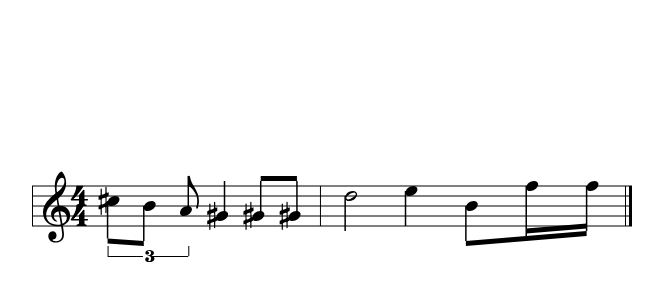
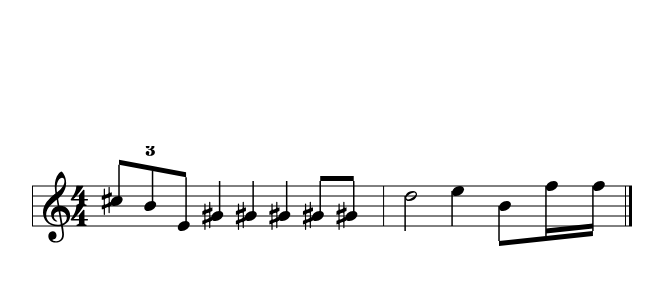
Before and after one commit to KarelVDW/mushee, a Next.js app in the folder apps/web/: page /sheet in a window 1280 px wide. Shown: the part 174-474 px from the top of the page, without its empty margins (308-971 px from the left). Built offline with nearby package versions, Linux system fonts and the light colour scheme.

Commit message:
feat: improve beaming and stem direction

```diff
--- a/apps/web/src/app/sheet/page.tsx
+++ b/apps/web/src/app/sheet/page.tsx
@@ -10,7 +10,9 @@ const scoreData: ScoreInput = {
           notes: [
             { keys: ['C#/5'], duration: '8' },
             { keys: ['B/4'], duration: '8' },
-            { keys: ['A/4'], duration: '8' },
+            { keys: ['E/4'], duration: '8' },
+            { keys: ['G#/4'], duration: 'q' },
+            { keys: ['G#/4'], duration: 'q' },
             { keys: ['G#/4'], duration: 'q' },
             { keys: ['G#/4'], duration: '8' },
             { keys: ['G#/4'], duration: '8' },
--- a/apps/web/src/components/notation/layout.ts
+++ b/apps/web/src/components/notation/layout.ts
@@ -273,11 +273,28 @@ function computeMeasureLayout(
         beatToX.set(sortedBeats[i], x)
     }
 
-    // 4. Layout notes (first pass — default stems, flags)
+    // 4. Pre-compute beam group stem directions (so beamable notes get a uniform direction)
+    const beamStemDirs = new Map<string, 'up' | 'down'>() // key: "voiceIdx:noteIdx"
+    for (let vi = 0; vi < input.voices.length; vi++) {
+        const voice = input.voices[vi]
+        if ((voice.stem ?? 'auto') !== 'auto') continue // skip if voice has explicit stem pref
+        const tupletMap = buildTupletMap(voice.tuplets)
+        const groups = identifyPotentialBeamGroups(voice.notes, tupletMap, input.clef)
+        for (const group of groups) {
+            const avgLine = group.noteLines.reduce((a, b) => a + b, 0) / group.noteLines.length
+            const groupDir: 'up' | 'down' = avgLine >= 3 ? 'down' : 'up'
+            for (const ni of group.noteIndices) {
+                beamStemDirs.set(`${vi}:${ni}`, groupDir)
+            }
+        }
+    }
+
+    // 5. Layout notes (first pass — default stems, flags)
     const noteheadWidth = getGlyphWidth('noteheadBlack')
     const allNoteLayouts: NoteLayout[] = []
 
-    for (const voice of input.voices) {
+    for (let vi = 0; vi < input.voices.length; vi++) {
+        const voice = input.voices[vi]
         const voiceStemPref = voice.stem ?? 'auto'
         const tupletMap = buildTupletMap(voice.tuplets)
         let beat = 0
@@ -293,7 +310,11 @@ function computeMeasureLayout(
                 const noteLine = pitchToLine(key, input.clef)
                 const noteY = getYForNote(noteLine, staveY)
                 const glyphName = noteheadForDuration(noteInput.duration)
-                const dir: 'up' | 'down' = voiceStemPref === 'auto' ? (noteLine >= 3 ? 'down' : 'up') : voiceStemPref
+                // Use beam group stem direction if available, otherwise fall back to per-note logic
+                const beamDir = beamStemDirs.get(`${vi}:${ni}`)
+                const dir: 'up' | 'down' = voiceStemPref !== 'auto'
+                    ? voiceStemPref
+                    : beamDir ?? (noteLine >= 3 ? 'down' : 'up')
 
                 // Accidental
                 let accidentalLayout: LayoutGlyph | undefined
@@ -347,18 +368,18 @@ function computeMeasureLayout(
         }
     }
 
-    // 5. Auto-beam: group consecutive beamable notes within each beat
+    // 6. Auto-beam: group consecutive beamable notes within each beat
     //    (tuplet notes stay grouped together — no beat-boundary breaks within a tuplet)
     const beamGroups = computeBeamGroups(allNoteLayouts)
 
-    // 6. For each beam group: compute slope, adjust stems, generate segments, suppress flags
+    // 7. For each beam group: compute slope, adjust stems, generate segments, suppress flags
     const beams: LayoutBeamSegment[][] = []
     for (const group of beamGroups) {
         const segments = layoutBeamGroup(group)
         beams.push(segments)
     }
 
-    // 7. Compute tuplet bracket layouts
+    // 8. Compute tuplet bracket layouts
     const tuplets = computeTupletLayouts(input, allNoteLayouts, noteheadWidth)
 
     return {
@@ -370,6 +391,78 @@ function computeMeasureLayout(
         beams,
         tuplets,
     }
+}
+
+interface PotentialBeamGroup {
+    noteIndices: number[]
+    noteLines: number[]
+}
+
+/**
+ * Identify groups of consecutive beamable notes that could form beams,
+ * ignoring stem direction. Used to pre-compute a uniform stem direction
+ * based on average pitch so that beams aren't broken by mixed stem directions.
+ */
+function identifyPotentialBeamGroups(
+    notes: NoteInput[],
+    tupletMap: Map<number, { tupletIndex: number; tuplet: TupletInput }>,
+    clef: string | undefined,
+): PotentialBeamGroup[] {
+    const groups: PotentialBeamGroup[] = []
+    let currentIndices: number[] = []
+    let currentLines: number[] = []
+    let beat = 0
+
+    for (let ni = 0; ni < notes.length; ni++) {
+        const note = notes[ni]
+        const tupletInfo = tupletMap.get(ni)
+
+        if (!isBeamable(note.duration)) {
+            if (currentIndices.length >= 2) {
+                groups.push({ noteIndices: currentIndices, noteLines: currentLines })
+            }
+            currentIndices = []
+            currentLines = []
+            beat += effectiveBeats(note.duration, tupletInfo?.tuplet)
+            continue
+        }
+
+        // Check beat boundary (same logic as computeBeamGroups, minus stem direction check)
+        if (currentIndices.length > 0) {
+            const prevNi = currentIndices[currentIndices.length - 1]
+            const prevTupletInfo = tupletMap.get(prevNi)
+            const sameTuplet = prevTupletInfo?.tupletIndex !== undefined
+                && prevTupletInfo.tupletIndex === tupletInfo?.tupletIndex
+
+            if (!sameTuplet) {
+                const prevNote = notes[prevNi]
+                const prevBeat = beat - effectiveBeats(prevNote.duration, prevTupletInfo?.tuplet)
+                const prevBeatBoundary = Math.floor(prevBeat)
+                const nextBeatBoundary = Math.floor(beat)
+
+                if (nextBeatBoundary > prevBeatBoundary) {
+                    if (currentIndices.length >= 2) {
+                        groups.push({ noteIndices: currentIndices, noteLines: currentLines })
+                    }
+                    currentIndices = []
+                    currentLines = []
+                }
+            }
+        }
+
+        currentIndices.push(ni)
+        // Average the note lines for chords (multiple keys)
+        const avgLine = note.keys.reduce((sum, key) => sum + pitchToLine(key, clef), 0) / note.keys.length
+        currentLines.push(avgLine)
+
+        beat += effectiveBeats(note.duration, tupletInfo?.tuplet)
+    }
+
+    if (currentIndices.length >= 2) {
+        groups.push({ noteIndices: currentIndices, noteLines: currentLines })
+    }
+
+    return groups
 }
 
 /**
```
